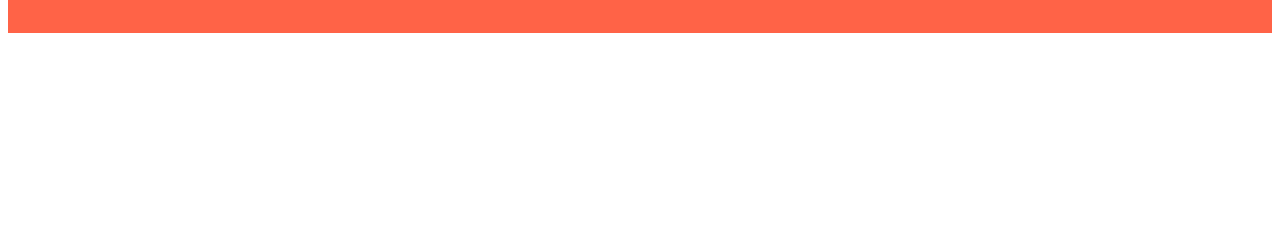
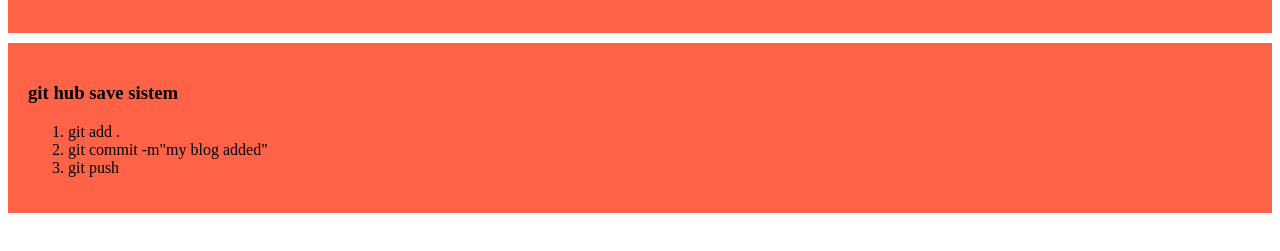
Before and after one commit to safiqul371/safiqul-islam-github-repo, a plain HTML site: page index.html in a window 1280 px wide. Shown: the part 449-700 px from the top of the page. Drawn offline with Linux system fonts and the light colour scheme.

Commit message:
the blog added

```diff
--- a/index.html
+++ b/index.html
@@ -19,5 +19,13 @@
         <h3>safiqul islam github repo</h3>
         <p>Lorem ipsum, dolor sit amet consectetur adipisicing elit. Adipisci ea laborum non repudiandae. Exercitationem, architecto optio eius illum laborum sit harum? Ad quod ea eligendi adipisci quaerat accusantium aspernatur dolorum?</p>
     </div>
+    <div>
+        <h3>git hub save sistem</h3>
+        <ol>
+            <li>git add .</li>
+            <li>git commit -m"my blog added"</li>
+            <li>git push</li>
+        </ol>
+    </div>
 </body>
 </html>
```
